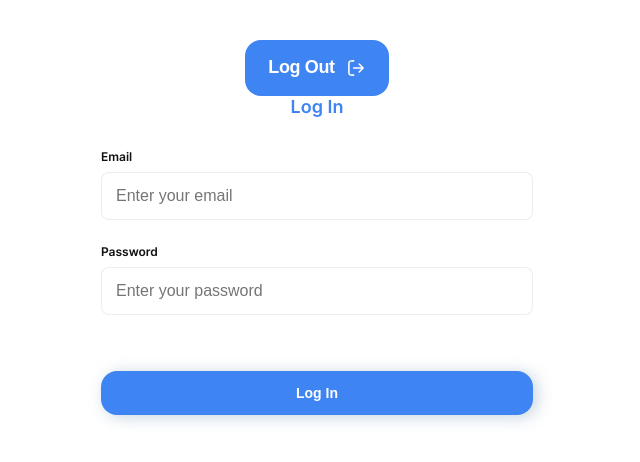
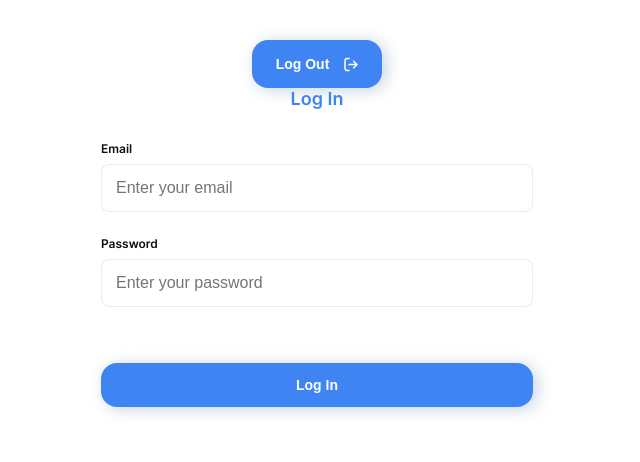
Before and after one commit to GoitStudentsWorks/react_node_fs_59_Ali-sia, a React (Create React App) app: page /goose-track-team-4/login in a window 1280 px wide. Shown: the top 462 px of the page, without its empty margins (323-963 px from the left). Built offline with nearby package versions, Linux system fonts and the light colour scheme.

Commit message:
Merge branch 'main' into header

```diff
--- a/src/components/LogoutBtn/LogoutBtn.jsx
+++ b/src/components/LogoutBtn/LogoutBtn.jsx
@@ -1,49 +1,33 @@
 import React from 'react';
 import { useDispatch } from 'react-redux';
+import { useNavigate } from 'react-router-dom';
+
 import { logOut } from '../../redux/auth/auth.operations';
-// import { useHistory } from 'react-router-dom';
 
-import { ButtonStyled, LogoutSVGStyled } from './LogoutBtn.styled';
+import { StyledButton } from './LogoutBtn.styled';
+import logoutIcon from './logoutIcon.svg';
 
 export const LogoutBtn = () => {
   const dispatch = useDispatch();
-  // const history = useHistory();
+  const navigate = useNavigate();
 
-  const handleLogOut = async (e) => {
+  const handleLogOut = async () => {
     try {
       await dispatch(logOut()).unwrap();
       console.log('Logout successful');
-      // history.push('/login');
+
+      navigate.push('/login');
+
     } catch (error) {
       console.error('Logout error:', error.message);
     }
-
-    e.currentTarget.blur();
   };
 
   return (
-    <ButtonStyled type="submit" onClick={handleLogOut}>
-      Log Out
-      <LogoutSVGStyled />
-    </ButtonStyled>
+
+    <StyledButton type="submit" onClick={handleLogOut}>
+      <span>Log Out </span>
+      <img src={logoutIcon} alt="[->"></img>
+    </StyledButton>
   );
 };
-
-// export const LogOutBtn = () => {
-//   const dispatch = useDispatch();
-
-//   const handleLogout = async () => {
-//     try {
-//       await dispatch(logOut());
-//       // redirect to a login page here
-//     } catch (error) {
-//       console.error('Logout error:', error.message);
-//     }
-//   };
-
-//   return (
-//     <button type="button" onClick={handleLogout}>
-//       Log Out
-//     </button>
-//   );
-// };
--- a/src/components/LogoutBtn/LogoutBtn.styled.jsx
+++ b/src/components/LogoutBtn/LogoutBtn.styled.jsx
@@ -1,51 +1,25 @@
-import styled from "styled-components";
+import styled from 'styled-components';
 
-import { greaterThan } from "helpers/breakpoints.styled";
-
-import {ReactComponent as LogoutSVG} from './logout.svg';
-
-export const ButtonStyled = styled.button`
-    cursor: pointer;
-    display: flex;
-    align-items: center;
-
-    border: 0;
-    border-radius: 16px;
-
-    padding: 14px 28px;
-
-    background: ${({theme}) => theme.colors.btnLogout};
-
-    font-weight: ${props => props.theme.fontWeights.semibold};
-    font-size: ${props => props.theme.fontSizes.s};
-    line-height: 1.29;
-    letter-spacing: -0.02em;
-    color: ${({theme}) => theme.colors.white};
-
-    &:hover,
-    &:focus {
-        box-shadow: ${props => props.theme.shadows.loginBtn};
-    };
-
-    ${props => greaterThan("tablet", `
-        padding: 16px 23px;
-
-        font-size: ${props.theme.fontSizes.l};
-        line-height: 1.33;
-    `)};
-`
-
-export const LogoutSVGStyled = styled(LogoutSVG)`
-    display: block;
-    width: 18px;
-    height: 18px;
-
-    margin-left: 6px;
-
-    ${() => greaterThan("tablet", `
-        width: 20px;
-        height: 20px;
-
-        margin-left: 11px;
-    `)};
-`
+export const StyledButton = styled.button`
+  display: flex;
+  align-items: center;
+  justify-content: center;
+  padding: ${p => p.theme.space[4]}px ${p => p.theme.space[6] + 4}px;
+  border: ${props => props.theme.borders.none};
+  border-radius: ${props => props.theme.radii.normal};
+  background-color: ${props => props.theme.colors.primary};
+  box-shadow: ${props => props.theme.shadows.loginBtn};
+  font-weight: ${props => props.theme.fontWeights.semibold};
+  font-size: ${props => props.theme.fontSizes.s};
+  cursor: pointer;
+  color: ${props => props.theme.colors.white};
+  img {
+    margin-left: ${p => p.theme.space[3]}px;
+  }
+  @media (min-width: ${props => props.theme.breakpoints.tablet}) {
+    padding: ${p => p.theme.space[5]}px ${p => p.theme.space[6]}px;
+    img {
+      margin-left: ${p => p.theme.space[4] + 1}px;
+    }
+  }
+`;
--- a/src/components/SideBar/SideBar.styled.jsx
+++ b/src/components/SideBar/SideBar.styled.jsx
@@ -56,6 +56,8 @@ export const LogoBarStyled = styled.div`
     flex-direction: row;
     justify-content: space-between;
     align-items: center;
+
+    width: 100%;
 
     padding-bottom: 64px;
 
```
Also changed, not shown: src/components/LogoutBtn/logoutIcon.svg (added).
